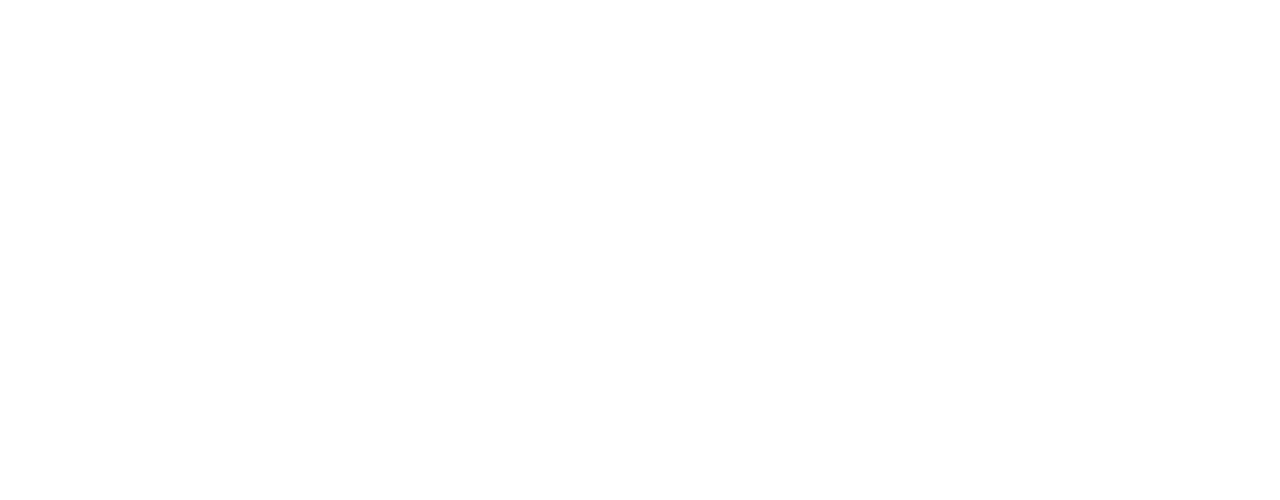
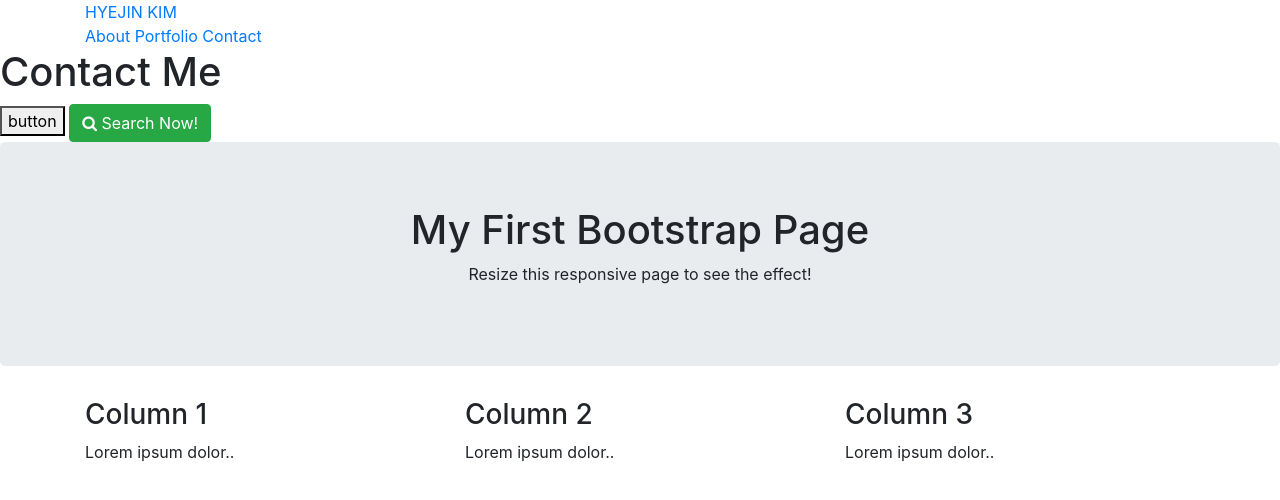
Before and after one commit to cshjnim/Bootstrap_Portfolio, a plain HTML site: page contact.html in a window 1280 px wide. Drawn offline with nearby package versions, Linux system fonts and the light colour scheme.

Commit message:
add navbar on header

```diff
--- a/contact.html
+++ b/contact.html
@@ -0,0 +1,52 @@
+<!DOCTYPE html>
+<html lang="en-us">
+
+<head>
+  <meta charset="UTF-8">
+  <title>Portfolio | Hyejin Kim</title>
+  <link rel="stylesheet" href="https://maxcdn.bootstrapcdn.com/bootstrap/4.0.0/css/bootstrap.min.css">
+  <link rel="stylesheet" href="https://maxcdn.bootstrapcdn.com/font-awesome/4.7.0/css/font-awesome.min.css">
+</head>
+
+<body>
+
+<header id="masthead">
+    <div class="container">
+        <a href="index.html" id="logo">HYEJIN KIM</a>
+        <nav>
+        <a href="index.html">About</a>
+        <a href="portfolio.html">Portfolio</a>
+        <a href="contact.html">Contact</a>
+        </nav>
+    </div>
+</header>
+    <h1>Contact Me</h1>
+
+    <button>button</button>
+
+    <button class="btn btn-success"><span class="fa fa-search"></span>  Search Now!</button>
+
+    <div class="jumbotron text-center">
+    <h1>My First Bootstrap Page</h1>
+    <p>Resize this responsive page to see the effect!</p>
+    </div>
+
+    <div class="container">
+    <div class="row">
+        <div class="col-sm-4">
+        <h3>Column 1</h3>
+        <p>Lorem ipsum dolor..</p>
+        </div>
+        <div class="col-sm-4">
+        <h3>Column 2</h3>
+        <p>Lorem ipsum dolor..</p>
+        </div>
+        <div class="col-sm-4">
+        <h3>Column 3</h3>
+        <p>Lorem ipsum dolor..</p>
+        </div>
+    </div>
+    </div>
+</body>
+
+</html>
```
Also changed, not shown: index.html (+11 -7 lines), portfolio.html (+52 -0 lines).
